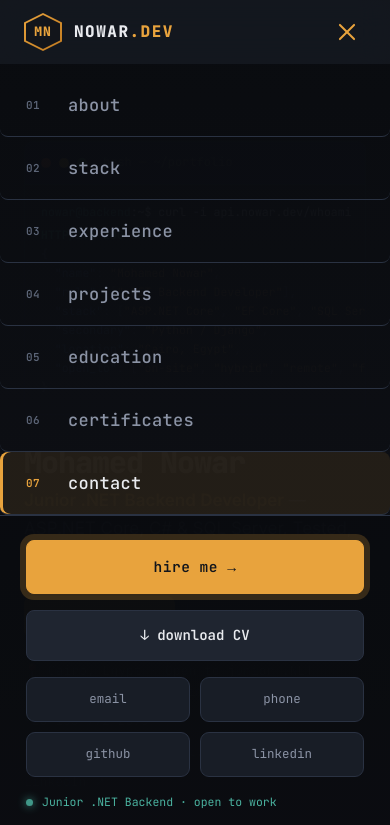
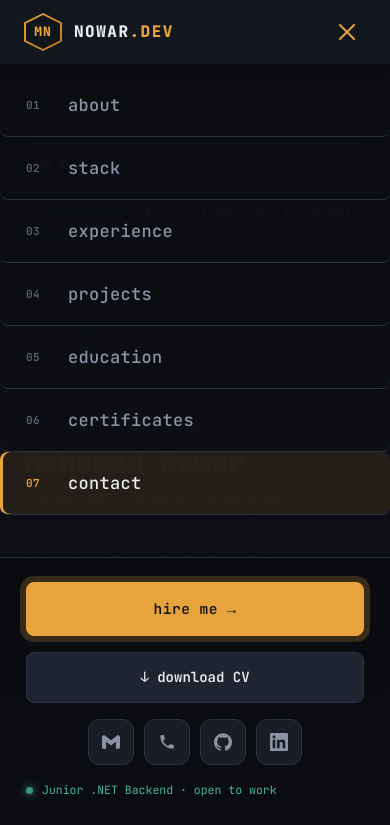
Before and after one commit to EngMohamedNowar/portfolio, a plain HTML site: page index.html in a window 390 px wide. Both pictures are taken after a click on the button "Toggle menu". Shown: the top 825 px of the page. Drawn offline with Linux system fonts and the light colour scheme; no server answers.

Commit message:
Icon socials in hero and mobile menu (Gmail/GitHub/LinkedIn/Phone), gold Microservices tag

```diff
--- a/index.html
+++ b/index.html
@@ -204,9 +204,19 @@
   .role .hl{color:var(--amber); font-weight:600;}
 
   .hero-cta{display:flex; flex-wrap:wrap; gap:12px; margin:26px 0 22px;}
-  .hero-meta{display:flex; flex-wrap:wrap; gap:8px 18px; font-size:13px; color:var(--text-dimmer); font-family:var(--mono);}
+  .hero-meta{display:flex; flex-wrap:wrap; gap:8px 18px; font-size:13px; color:var(--text-dimmer); font-family:var(--mono); align-items:center;}
   .hero-meta a{border-bottom:1px solid transparent; transition:color .2s, border-color .2s;}
   .hero-meta a:hover{color:var(--amber); border-color:var(--amber);}
+  .ico-links{display:inline-flex; gap:8px; align-items:center;}
+  .ico{
+    display:inline-flex; align-items:center; justify-content:center;
+    width:31px; height:31px; border:1px solid var(--border); border-radius:9px;
+    color:var(--text-dim); background:var(--surface);
+    transition:color .2s, border-color .2s, transform .2s;
+  }
+  .hero-meta .ico{border-bottom:1px solid var(--border);}
+  .ico:hover, .ico:focus-visible{color:var(--amber); border-color:var(--amber); transform:translateY(-2px);}
+  .ico svg{width:15px; height:15px; fill:currentColor;}
 
   .stats{display:grid; grid-template-columns:repeat(4,1fr); gap:12px; margin-top:34px;}
   .stat{background:var(--surface); border:1px solid var(--border); border-radius:var(--radius); padding:16px 18px;}
@@ -517,15 +527,16 @@
     .m-foot .btn.primary:active{transform:scale(.97); background:#f2b455;}
     .m-foot .btn{justify-content:center; padding:13px; font-size:14px;}
     .m-foot .btn:active{transform:scale(.97);}
-    .m-socials{display:flex; flex-wrap:wrap; gap:10px;}
+    .m-socials{display:flex; gap:10px; justify-content:center;}
     .m-socials a{
-      flex:1 1 44%; text-align:center; font-family:var(--mono); font-size:12.5px;
-      color:var(--text-dim); border:1px solid var(--border);
-      background:var(--surface); padding:11px 10px; border-radius:9px;
+      display:inline-flex; align-items:center; justify-content:center;
+      width:46px; height:46px; color:var(--text-dim); border:1px solid var(--border);
+      background:var(--surface); border-radius:11px;
       transition:border-color .2s, color .2s, transform .15s;
     }
     .m-socials a:active{transform:scale(.97);}
     .m-socials a:hover, .m-socials a:focus-visible{border-color:var(--amber); color:var(--amber);}
+    .m-socials svg{width:18px; height:18px; fill:currentColor;}
     .m-status{display:flex; align-items:center; gap:9px; font-family:var(--mono); font-size:11.5px; color:var(--teal);}
     .m-status::before{
       content:''; width:7px; height:7px; border-radius:50%;
@@ -581,10 +592,10 @@
           <a class="btn primary" href="#contact">hire me →</a>
           <a class="btn" href="https://drive.google.com/uc?export=download&amp;id=1m7qyOY4r74TFyKAg62BSZF_d7aHlchXY" target="_blank" rel="noopener">↓ download CV</a>
           <div class="m-socials">
-            <a href="mailto:mohamednowar2002@gmail.com">email</a>
-            <a href="tel:+201557722675">phone</a>
-            <a href="https://github.com/EngMohamedNowar" target="_blank" rel="noopener">github</a>
-            <a href="https://www.linkedin.com/in/mohamednowar/" target="_blank" rel="noopener">linkedin</a>
+            <a href="mailto:mohamednowar2002@gmail.com" aria-label="Email"><svg viewBox="0 0 24 24" aria-hidden="true"><path d="M24 5.457v13.909c0 .904-.732 1.636-1.636 1.636h-3.819V11.73L12 16.64l-6.545-4.91v9.273H1.636A1.636 1.636 0 0 1 0 19.366V5.457c0-2.023 2.309-3.178 3.927-1.964L5.455 4.64 12 9.548l6.545-4.91 1.528-1.145C21.69 2.28 24 3.434 24 5.457z"/></svg></a>
+            <a href="tel:+201557722675" aria-label="Phone"><svg viewBox="0 0 24 24" aria-hidden="true"><path d="M6.62 10.79c1.44 2.83 3.76 5.14 6.59 6.59l2.2-2.2c.27-.27.67-.36 1.02-.24 1.12.37 2.33.57 3.57.57.55 0 1 .45 1 1V20c0 .55-.45 1-1 1-9.39 0-17-7.61-17-17 0-.55.45-1 1-1h3.5c.55 0 1 .45 1 1 0 1.25.2 2.45.57 3.57.11.35.03.74-.25 1.02l-2.2 2.2z"/></svg></a>
+            <a href="https://github.com/EngMohamedNowar" target="_blank" rel="noopener" aria-label="GitHub"><svg viewBox="0 0 24 24" aria-hidden="true"><path d="M12 .297c-6.63 0-12 5.373-12 12 0 5.303 3.438 9.8 8.205 11.385.6.113.82-.258.82-.577 0-.285-.01-1.04-.015-2.04-3.338.724-4.042-1.61-4.042-1.61C4.422 18.07 3.633 17.7 3.633 17.7c-1.087-.744.084-.729.084-.729 1.205.084 1.838 1.236 1.838 1.236 1.07 1.835 2.809 1.305 3.495.998.108-.776.417-1.305.76-1.605-2.665-.3-5.466-1.332-5.466-5.93 0-1.31.465-2.38 1.235-3.22-.135-.303-.54-1.523.105-3.176 0 0 1.005-.322 3.3 1.23.96-.267 1.98-.399 3-.405 1.02.006 2.04.138 3 .405 2.28-1.552 3.285-1.23 3.285-1.23.645 1.653.24 2.873.12 3.176.765.84 1.23 1.91 1.23 3.22 0 4.61-2.805 5.625-5.475 5.92.42.36.81 1.096.81 2.22 0 1.606-.015 2.896-.015 3.286 0 .315.21.69.825.57C20.565 22.092 24 17.592 24 12.297c0-6.627-5.373-12-12-12"/></svg></a>
+            <a href="https://www.linkedin.com/in/mohamednowar/" target="_blank" rel="noopener" aria-label="LinkedIn"><svg viewBox="0 0 24 24" aria-hidden="true"><path d="M20.447 20.452h-3.554v-5.569c0-1.328-.027-3.037-1.852-3.037-1.853 0-2.136 1.445-2.136 2.939v5.667H9.351V9h3.414v1.561h.046c.477-.9 1.637-1.85 3.37-1.85 3.601 0 4.267 2.37 4.267 5.455v6.286zM5.337 7.433c-1.144 0-2.063-.926-2.063-2.065 0-1.138.92-2.063 2.063-2.063 1.14 0 2.064.925 2.064 2.063 0 1.139-.925 2.065-2.064 2.065zm1.782 13.019H3.555V9h3.564v11.452zM22.225 0H1.771C.792 0 0 .774 0 1.729v20.542C0 23.227.792 24 1.771 24h20.451C23.2 24 24 23.227 24 22.271V1.729C24 .774 23.2 0 22.225 0z"/></svg></a>
           </div>
           <span class="m-status">Junior .NET Backend · open to work</span>
         </div>
@@ -627,9 +638,11 @@
     <div class="hero-meta">
       <span>📍 Cairo, Egypt · Open to junior .NET backend roles (full-time / freelance)</span>
       <a href="tel:+201557722675">+20 155 772 2675</a>
-      <a href="mailto:mohamednowar2002@gmail.com">mohamednowar2002@gmail.com</a>
-      <a href="https://github.com/EngMohamedNowar" target="_blank" rel="noopener">GitHub ↗</a>
-      <a href="https://www.linkedin.com/in/mohamednowar/" target="_blank" rel="noopener">LinkedIn ↗</a>
+      <span class="ico-links">
+        <a class="ico" href="mailto:mohamednowar2002@gmail.com" aria-label="Email"><svg viewBox="0 0 24 24" aria-hidden="true"><path d="M24 5.457v13.909c0 .904-.732 1.636-1.636 1.636h-3.819V11.73L12 16.64l-6.545-4.91v9.273H1.636A1.636 1.636 0 0 1 0 19.366V5.457c0-2.023 2.309-3.178 3.927-1.964L5.455 4.64 12 9.548l6.545-4.91 1.528-1.145C21.69 2.28 24 3.434 24 5.457z"/></svg></a>
+        <a class="ico" href="https://github.com/EngMohamedNowar" target="_blank" rel="noopener" aria-label="GitHub"><svg viewBox="0 0 24 24" aria-hidden="true"><path d="M12 .297c-6.63 0-12 5.373-12 12 0 5.303 3.438 9.8 8.205 11.385.6.113.82-.258.82-.577 0-.285-.01-1.04-.015-2.04-3.338.724-4.042-1.61-4.042-1.61C4.422 18.07 3.633 17.7 3.633 17.7c-1.087-.744.084-.729.084-.729 1.205.084 1.838 1.236 1.838 1.236 1.07 1.835 2.809 1.305 3.495.998.108-.776.417-1.305.76-1.605-2.665-.3-5.466-1.332-5.466-5.93 0-1.31.465-2.38 1.235-3.22-.135-.303-.54-1.523.105-3.176 0 0 1.005-.322 3.3 1.23.96-.267 1.98-.399 3-.405 1.02.006 2.04.138 3 .405 2.28-1.552 3.285-1.23 3.285-1.23.645 1.653.24 2.873.12 3.176.765.84 1.23 1.91 1.23 3.22 0 4.61-2.805 5.625-5.475 5.92.42.36.81 1.096.81 2.22 0 1.606-.015 2.896-.015 3.286 0 .315.21.69.825.57C20.565 22.092 24 17.592 24 12.297c0-6.627-5.373-12-12-12"/></svg></a>
+        <a class="ico" href="https://www.linkedin.com/in/mohamednowar/" target="_blank" rel="noopener" aria-label="LinkedIn"><svg viewBox="0 0 24 24" aria-hidden="true"><path d="M20.447 20.452h-3.554v-5.569c0-1.328-.027-3.037-1.852-3.037-1.853 0-2.136 1.445-2.136 2.939v5.667H9.351V9h3.414v1.561h.046c.477-.9 1.637-1.85 3.37-1.85 3.601 0 4.267 2.37 4.267 5.455v6.286zM5.337 7.433c-1.144 0-2.063-.926-2.063-2.065 0-1.138.92-2.063 2.063-2.063 1.14 0 2.064.925 2.064 2.063 0 1.139-.925 2.065-2.064 2.065zm1.782 13.019H3.555V9h3.564v11.452zM22.225 0H1.771C.792 0 0 .774 0 1.729v20.542C0 23.227.792 24 1.771 24h20.451C23.2 24 24 23.227 24 22.271V1.729C24 .774 23.2 0 22.225 0z"/></svg></a>
+      </span>
     </div>
 
     <div class="stats">
@@ -734,7 +747,7 @@
       <div class="stack-card">
         <div class="sk">currently learning</div>
         <div class="tags">
-          <span class="tag">Microservices</span><span class="tag">RabbitMQ</span><span class="tag">Azure Service Bus</span>
+          <span class="tag core">Microservices</span><span class="tag">RabbitMQ</span><span class="tag">Azure Service Bus</span>
           <span class="tag">Distributed Caching</span><span class="tag">CI/CD (Azure DevOps)</span><span class="tag">SignalR</span>
         </div>
       </div>
```
